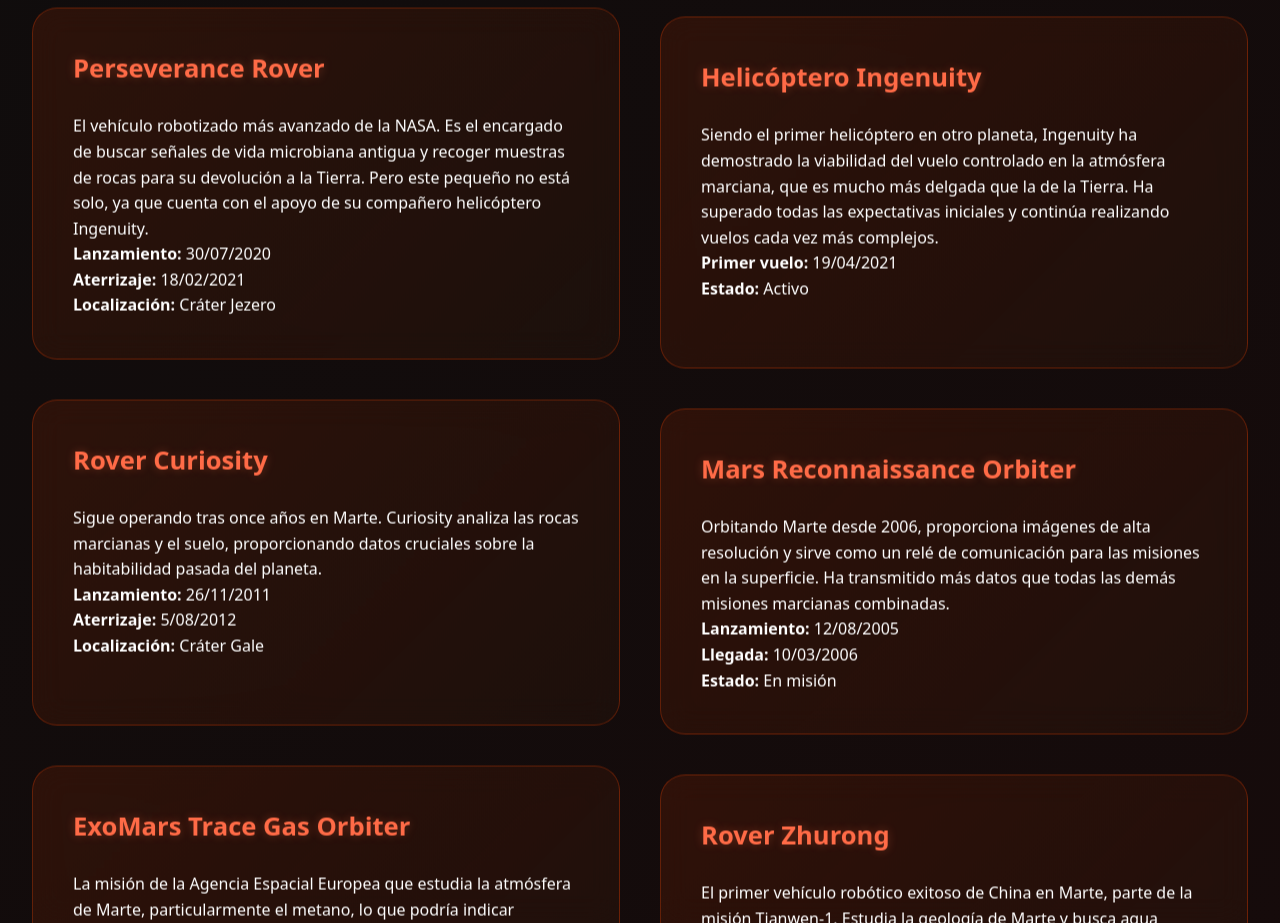
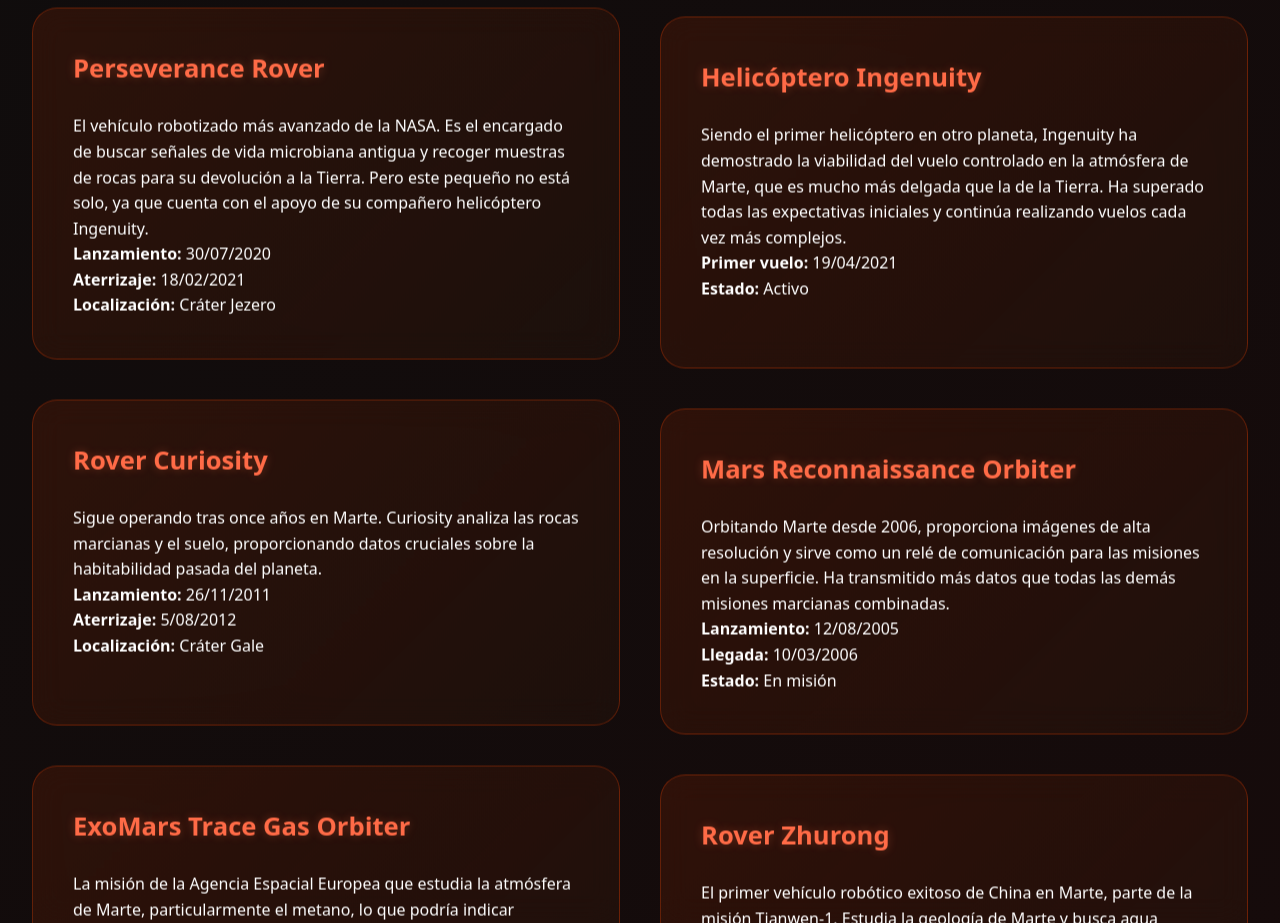
Before and after one commit to 1DAW-josecor475/exploradores-de-marte, a plain HTML site: page index.html in a window 1280 px wide. Shown: the part 1080-2003 px from the top of the page. Drawn offline with Linux system fonts and the light colour scheme.

Commit message:
fixed texts and removed logo

```diff
--- a/index.html
+++ b/index.html
@@ -56,7 +56,7 @@
             <div class="mission-card">
                 <h3>Helicóptero Ingenuity</h3>
                 <p>Siendo el primer helicóptero en otro planeta, Ingenuity ha demostrado la viabilidad del vuelo
-                    controlado en la atmósfera marciana, que es mucho más delgada que la de la Tierra. Ha superado todas
+                    controlado en la atmósfera de Marte, que es mucho más delgada que la de la Tierra. Ha superado todas
                     las expectativas iniciales y continúa realizando vuelos cada vez más complejos.</p>
                 <p><strong>Primer vuelo:</strong> 19/04/2021</p>
                 <p><strong>Estado:</strong> Activo</p>
```
Also changed, not shown: images/logo.png (deleted).
